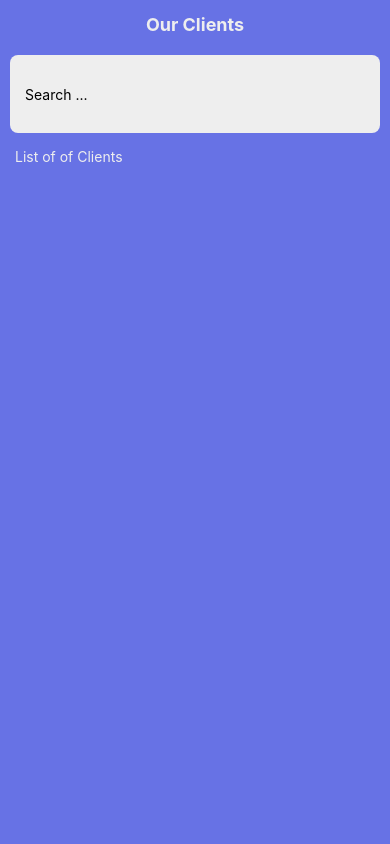
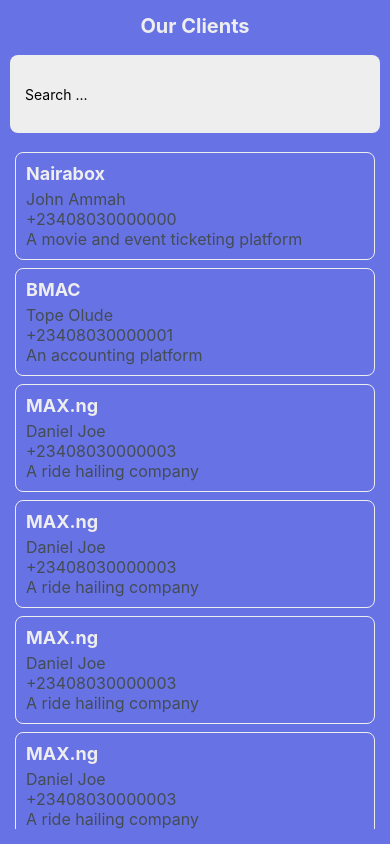
Before and after one commit to Ayorinde/wordshelf, a React Native app: screen / in a window 390 px wide. Built offline with nearby package versions, Linux system fonts and the light colour scheme.

Commit message:
added display of list of companies to the home page

```diff
--- a/App.js
+++ b/App.js
@@ -3,11 +3,28 @@
  */
 
 import React from 'react';
-import {TextInput, SafeAreaView, StyleSheet, ScrollView, View, Text, StatusBar} from 'react-native';
+import {TextInput, SafeAreaView, StyleSheet, ScrollView,
+  View, Text, StatusBar, TouchableHighlight} from 'react-native';
 import {colors} from './styles/colors';
+import {companies} from './data/data';
 
 
 const App = () =>{
+  const onSelect = () =>{
+    //nothing for now
+  }
+  const companiesMarkup = companies.map(({id, name, contactName, contactPhone, companyDescription}) => {
+    return (<View style={styles.cardContainer} key={id}>
+      <TouchableHighlight onPress={onSelect} underlayColor={colors.primaryLight}>
+        <View>
+          <Text style={styles.cardTitle}>{name}</Text>
+          <Text style={styles.cardBodyText}>{contactName}</Text>
+          <Text style={styles.cardBodyText}>{contactPhone}</Text>
+          <Text style={styles.cardBodyText}>{companyDescription}</Text>
+        </View>
+      </TouchableHighlight>
+    </View>)
+  })
   return (
     <>
       <View style={styles.container}>
@@ -18,7 +35,11 @@
           placeholder="Search ..."
         />
 
-        <Text style={styles.list}>List of of Clients</Text>
+        <View style={styles.list}>
+          <ScrollView>
+            {companiesMarkup}
+          </ScrollView>
+        </View>
       </View>
     </>
   );
@@ -28,6 +49,7 @@
   container: {
     flex: 1,
     backgroundColor: colors.primary,
+    color: colors.light
   },
   header: {
     flex: 0.4,
@@ -35,7 +57,7 @@
     color: colors.light,
     textAlign: 'center',
     paddingVertical: 14,
-    fontSize: 18,
+    fontSize: 20,
     fontWeight: "bold",
 
   },
@@ -51,6 +73,26 @@
     padding: 15,
     color: colors.light,
     flex: 10,
+  },
+  //card styles
+  cardContainer: {
+    borderStyle: "solid",
+    borderColor: colors.light,
+    borderRadius: 8,
+    borderWidth: 1,
+    marginVertical: 4,
+    padding: 10,
+  },
+  cardTitle: {
+    color: colors.light,
+    fontSize: 18,
+    fontWeight: "bold",
+    marginBottom: 5,
+
+  },
+  cardBodyText: {
+    color: colors.grayDark,
+    fontSize: 16,
   }
 });
 
--- /dev/null
+++ b/data/data.js
@@ -0,0 +1,51 @@
+export const companies = [
+    {
+        id: "01AA",
+        name: "Nairabox",
+        contactName: "John Ammah",
+        contactPhone: "+23408030000000",
+        companyDescription: "A movie and event ticketing platform",
+    },
+    {
+        id: "02BB",
+        name: "BMAC",
+        contactName: "Tope Olude",
+        contactPhone: "+23408030000001",
+        companyDescription: "An accounting platform",
+    },
+    {
+        id: "03CC",
+        name: "MAX.ng",
+        contactName: "Daniel Joe",
+        contactPhone: "+23408030000003",
+        companyDescription: "A ride hailing company",
+    },
+    {
+        id: "04DD",
+        name: "MAX.ng",
+        contactName: "Daniel Joe",
+        contactPhone: "+23408030000003",
+        companyDescription: "A ride hailing company",
+    },
+    {
+        id: "05CC",
+        name: "MAX.ng",
+        contactName: "Daniel Joe",
+        contactPhone: "+23408030000003",
+        companyDescription: "A ride hailing company",
+    },
+    {
+        id: "06CC",
+        name: "MAX.ng",
+        contactName: "Daniel Joe",
+        contactPhone: "+23408030000003",
+        companyDescription: "A ride hailing company",
+    },
+    {
+        id: "07CC",
+        name: "MAX.ng",
+        contactName: "Daniel Joe",
+        contactPhone: "+23408030000003",
+        companyDescription: "A ride hailing company",
+    },
+]
--- a/styles/colors.js
+++ b/styles/colors.js
@@ -2,8 +2,10 @@
     light: '#eee', //white
     light2: '#eff',
     dark: '#3c4257', //black
-    primary: '#6772e5', //blue
+    primary: '#6772e5', //blue //rgba(103, 114, 229, 1)
+    primaryLight: '#6671e5',
     secondary: '#3ecf8e', //green
     gray: '#8898aa',// gray text
+    grayDark: '#444c55',
     secondaryRgbDark: 'rgb(36,180,126)', //dark green
 }
```
